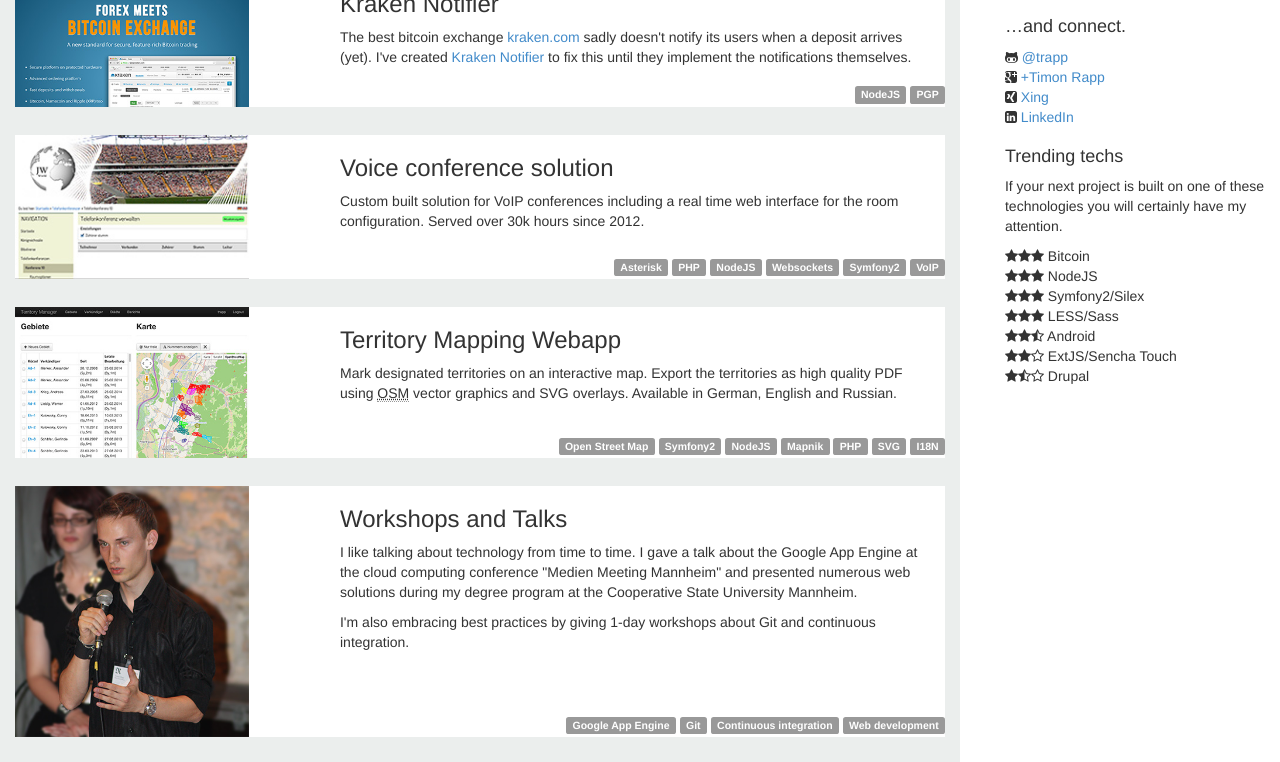
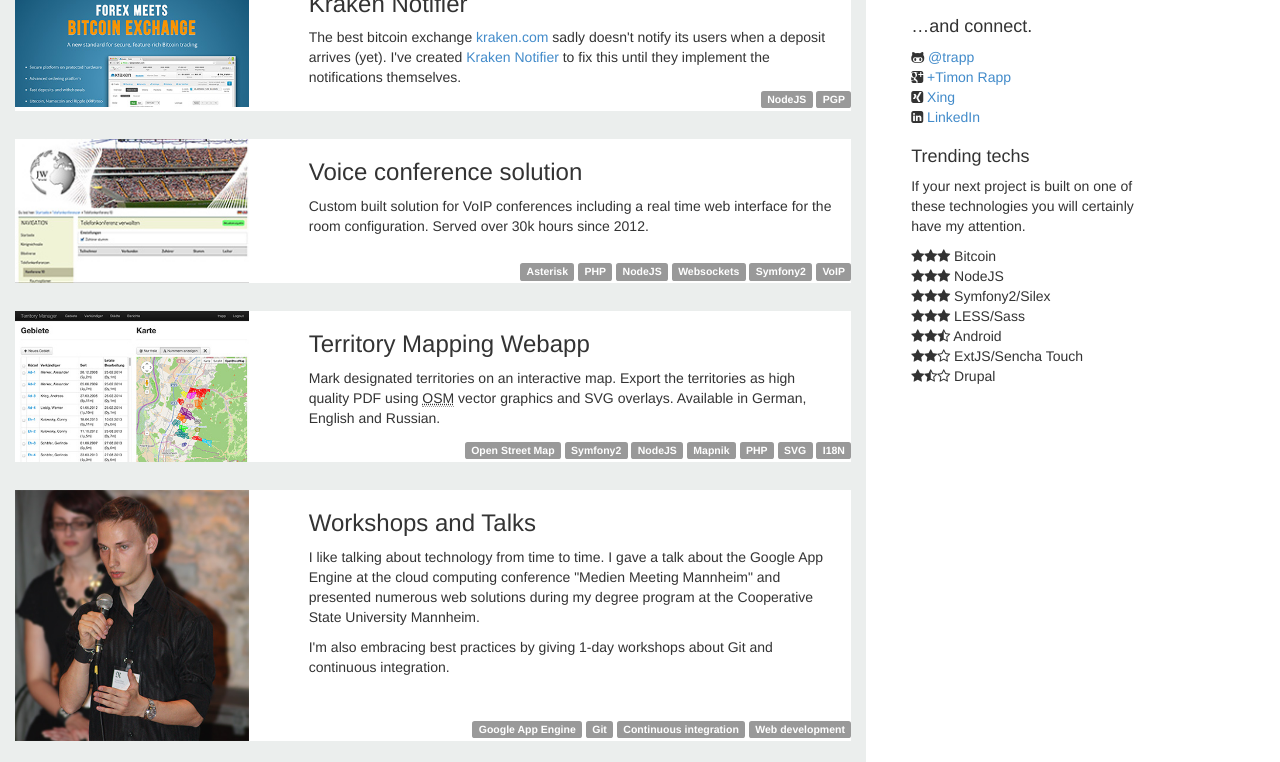
Before and after one commit to trapp/trapp.github.io, a website: page index.html in a window 1280 px wide. Shown: the part 311-1073 px from the top of the page. Drawn offline with nearby package versions, Linux system fonts and the light colour scheme.

Commit message:
new behaviour for large screens.

```diff
--- a/less/basic_layout.less
+++ b/less/basic_layout.less
@@ -1,3 +1,8 @@
 .wrapper {
+    .container;
 
+    @media (max-width: 1500px) {
+        margin-left: 0;
+        padding-left: 0;
+    }
 }
```
Also changed, not shown: css/style.css.
